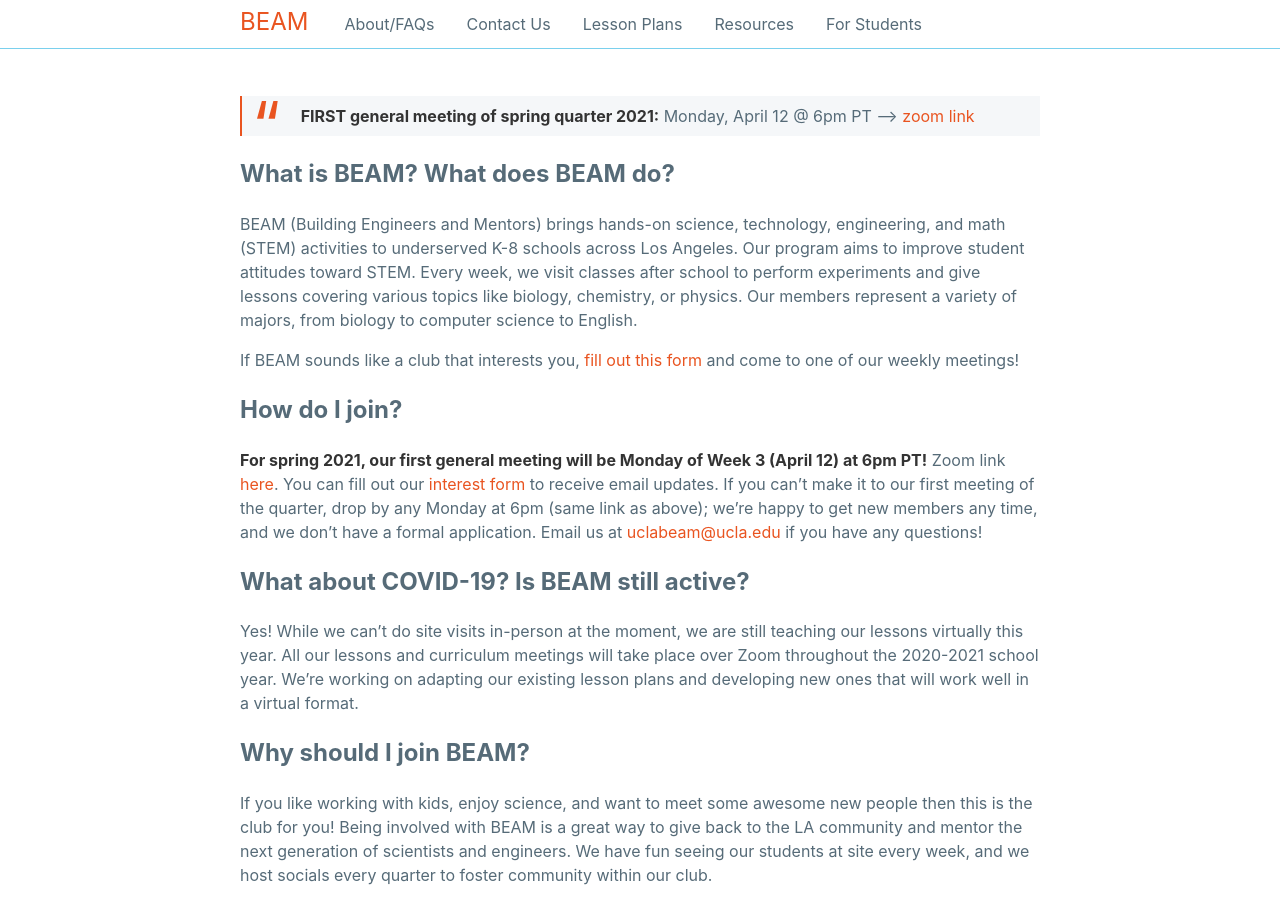
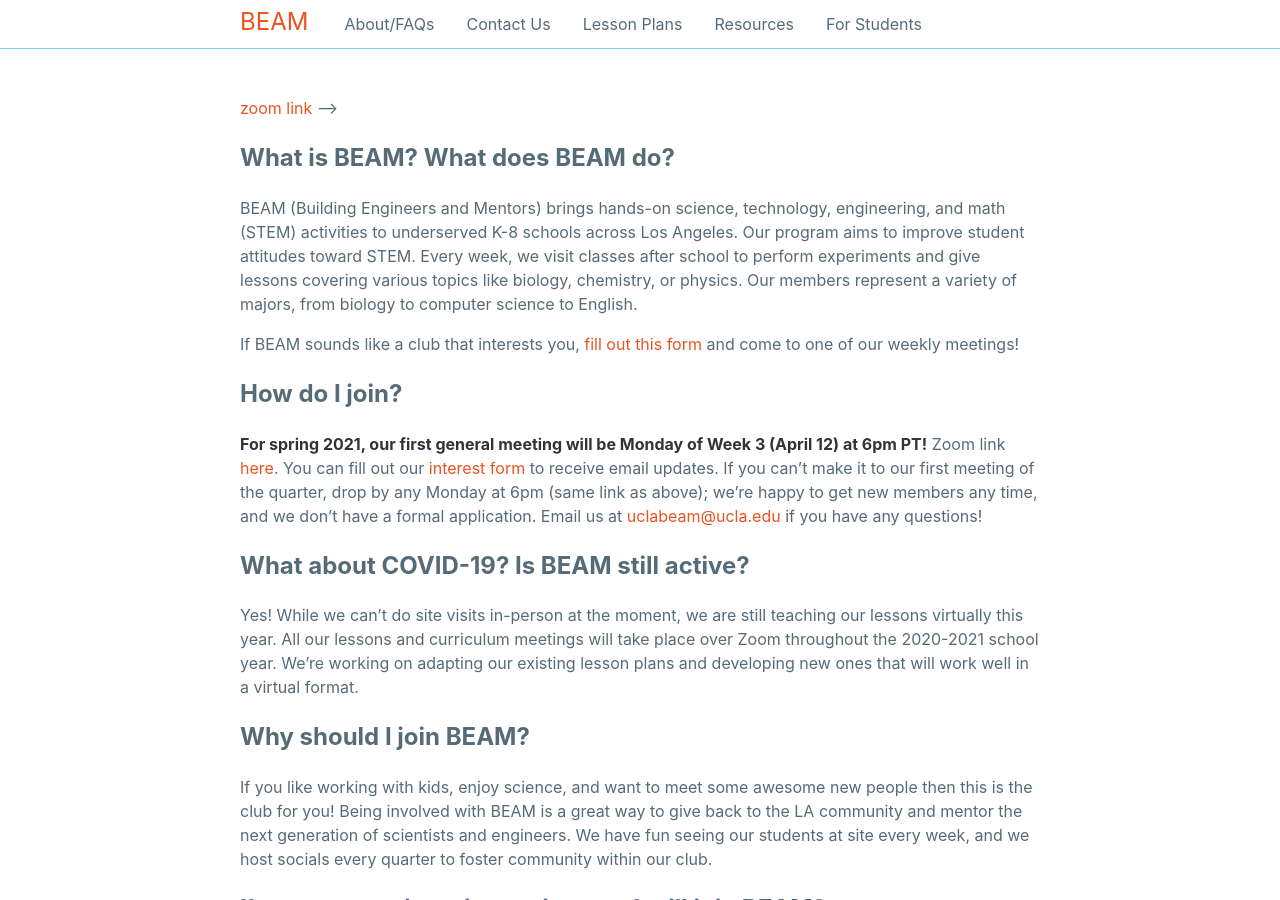
Before and after one commit to beam-ucla/beam-website, a Jekyll site: the page built from about.md, in a window 1280 px wide and 900 px high. Built offline with Jekyll 4.4.1, drawn with Linux system fonts in a browser that asks for light colours.

```diff
--- a/_config.yml
+++ b/_config.yml
@@ -21,13 +21,12 @@ baseurl: "" # the subpath of your site, e.g. /blog
 url: "https://beam.ucla.edu" # the base hostname & protocol for your site, e.g. http://example.com
 facebook: "https://www.facebook.com/uclabeam/"
 instagram: "https://instagram.com/beam_ucla"
-interest_form: "https://forms.gle/4oyxVvwcp5MDVKFb9"
+interest_form: "https://docs.google.com/forms/d/e/1FAIpQLScvASHtEydXgQD_bC19ak4KgqcS9TxU5gJTWzzXyaVYL7fKww/viewform"
 
 # Build settings
 markdown: kramdown
 plugins:
   - jekyll-seo-tag
-
 # Exclude from processing.
 # The following items will not be processed, by default. Create a custom list
 # to override the default setting.
--- a/about.md
+++ b/about.md
@@ -3,12 +3,12 @@ layout: page
 title: About BEAM and FAQs
 ---
 
-> **FIRST general meeting of spring quarter 2021:**
-Monday, April 12 @ 6pm PT --> [zoom link](https://ucla.zoom.us/j/99896942410?pwd=VUhLYmt4M0ZicUNFcnI1RjRaSEJaUT09})
+<!-- > **FIRST general meeting of spring quarter 2021:**
+Monday, April 12 @ 6pm PT --> [zoom link](https://ucla.zoom.us/j/99896942410?pwd=VUhLYmt4M0ZicUNFcnI1RjRaSEJaUT09}) -->
 
 ## What is BEAM? What does BEAM do?
 
-BEAM (Building Engineers and Mentors) brings hands-on science, technology, engineering, and math (STEM) activities to underserved K-8 schools across Los Angeles. Our program aims to improve student attitudes toward STEM.  Every week, we visit classes after school to perform experiments and give lessons covering various topics like biology, chemistry, or physics. Our members represent a variety of majors, from biology to computer science to English.
+BEAM (Building Engineers and Mentors) brings hands-on science, technology, engineering, and math (STEM) activities to underserved K-8 schools across Los Angeles. Our program aims to improve student attitudes toward STEM. Every week, we visit classes after school to perform experiments and give lessons covering various topics like biology, chemistry, or physics. Our members represent a variety of majors, from biology to computer science to English.
 
 If BEAM sounds like a club that interests you, [fill out this form]({{site.interest_form}}) and come to one of our weekly meetings!
 
@@ -44,16 +44,16 @@ Nope! Our lessons for the 2020-2021 are all virtual. When we return to in-person
 
 Here's our board for the 2020-2021 school year:
 
-* **President:** Laurel Woods (Cognitive Science)
-* **Vice President:** Kara Levy (Materials Science & Engineering)
-* **Treasurer:** Alexandra Orloff (Mechanical Engineering)
-* **Secretary:** Rebecca Remple (Biology)
-* **Curriculum Director:** Mark Guevara (Computer Science)
-* **Curriculum Committee:** Karine Kim (Physiological Science & Anthropology)
-* **Curriculum Committee:** Maya Chatrathi (Electrical Engineering)
-* **Social Media Chair:** Joy Lee (Psychobiology)
-* **Outreach Chair:** Hannah Huie (Chemical Engineering)
-* **Design Director:** Masooma Hasnain (Geophysics)
-* **Social Chair:** Krisha Minocha (Computer Engineering)
-* **Supplies Manager:** Fionna Lim (Chemical Engineering)
-* **Dev Team:** Rowena Rahman (Bioengineering)
+- **President:** Laurel Woods (Cognitive Science)
+- **Vice President:** Kara Levy (Materials Science & Engineering)
+- **Treasurer:** Alexandra Orloff (Mechanical Engineering)
+- **Secretary:** Rebecca Remple (Biology)
+- **Curriculum Director:** Mark Guevara (Computer Science)
+- **Curriculum Committee:** Karine Kim (Physiological Science & Anthropology)
+- **Curriculum Committee:** Maya Chatrathi (Electrical Engineering)
+- **Social Media Chair:** Joy Lee (Psychobiology)
+- **Outreach Chair:** Hannah Huie (Chemical Engineering)
+- **Design Director:** Masooma Hasnain (Geophysics)
+- **Social Chair:** Krisha Minocha (Computer Engineering)
+- **Supplies Manager:** Fionna Lim (Chemical Engineering)
+- **Dev Team:** Rowena Rahman (Bioengineering)
```
Also changed, not shown: index.html (+38 -12 lines).
